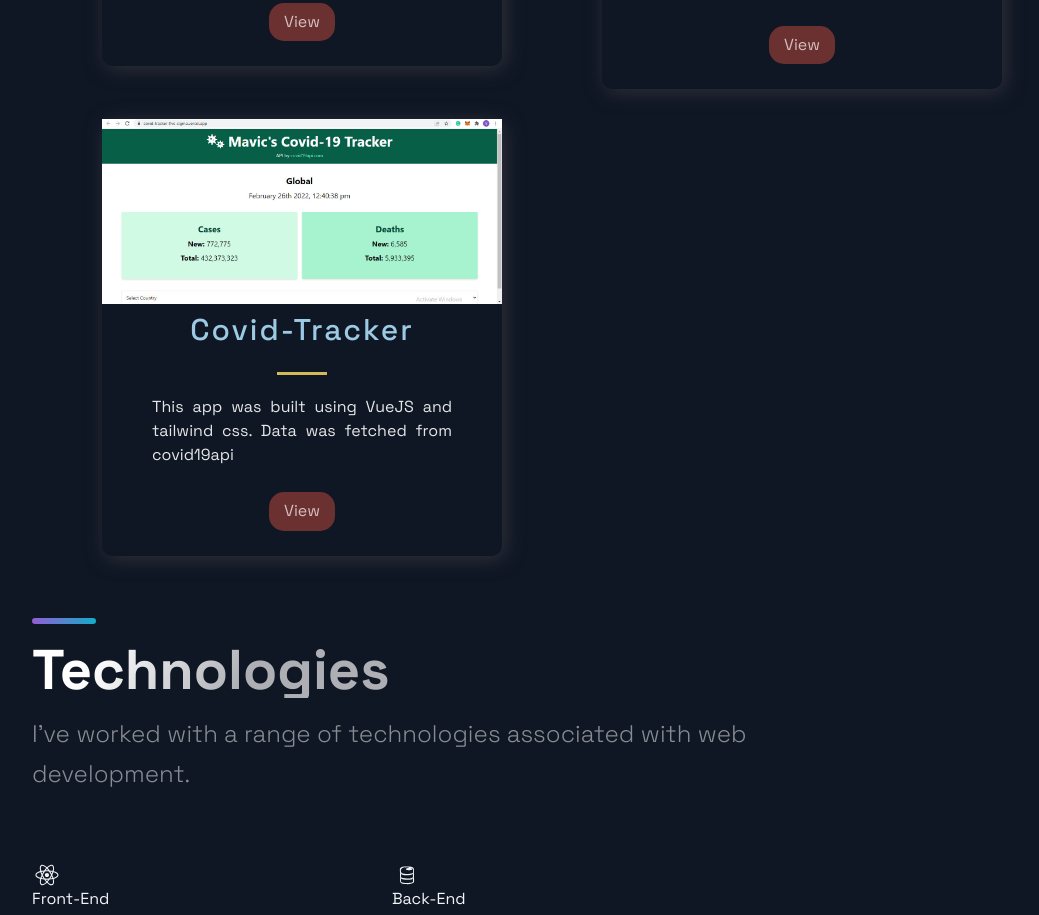
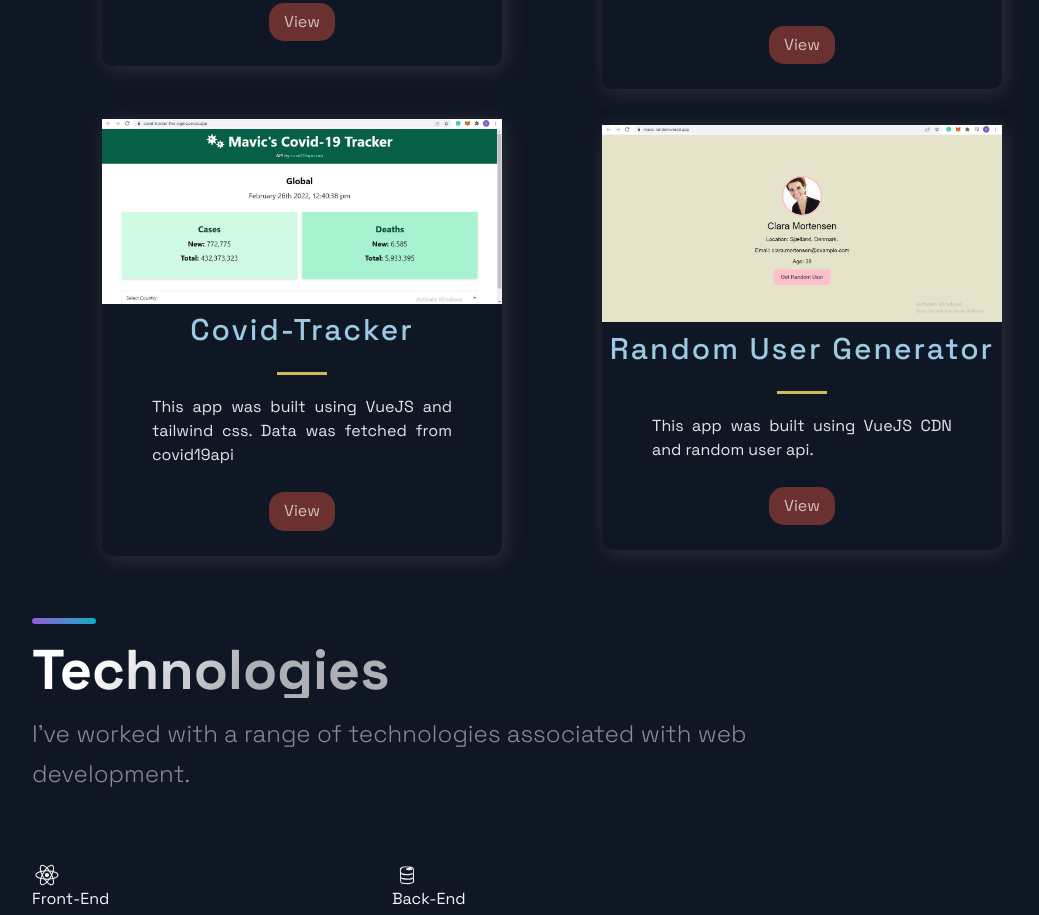
Before and after one commit to mavic01/port-mastery, a Next.js app: page / in a window 1280 px wide. Shown: the part 3649-4564 px from the top of the page, without its empty margins (88-1127 px from the left). Built offline with nearby package versions, Linux system fonts and the light colour scheme.

Commit message:
random user

```diff
--- a/src/data.js
+++ b/src/data.js
@@ -83,12 +83,18 @@ export const webData = [
         img: "assets/goals.jpg",
         url: "https://mavicgoals.herokuapp.com/login"
     },
-    ,
     {
         id: 13,
         title: "Covid-Tracker",
         desc: "This app was built using VueJS and tailwind css. Data was fetched from covid19api",
         img: "assets/co.jpg",
         url: "https://covid-tracker-five-sigma.vercel.app/"
+    },
+    {
+        id: 14,
+        title: "Random User Generator",
+        desc: "This app was built using VueJS CDN and random user api.",
+        img: "assets/random.jpg",
+        url: "https://mavic-random.vercel.app/"
     }
 ]
```
Also changed, not shown: public/assets/random.jpg (added).
